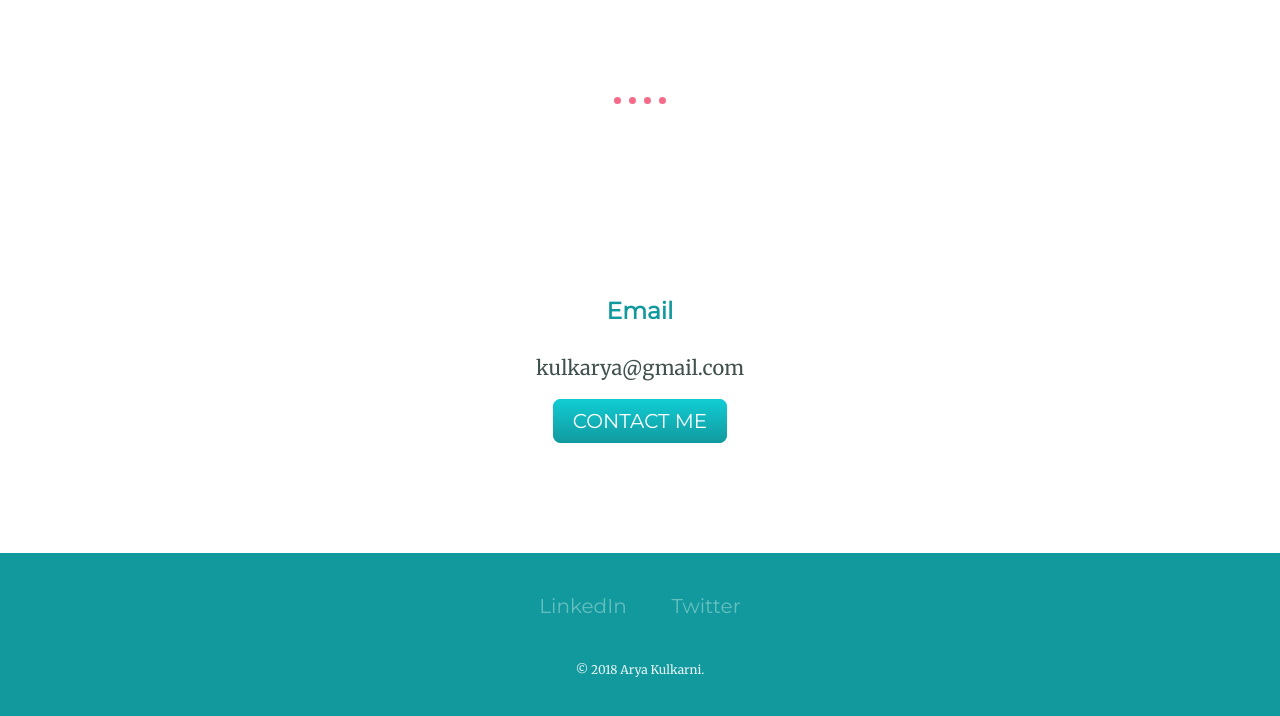
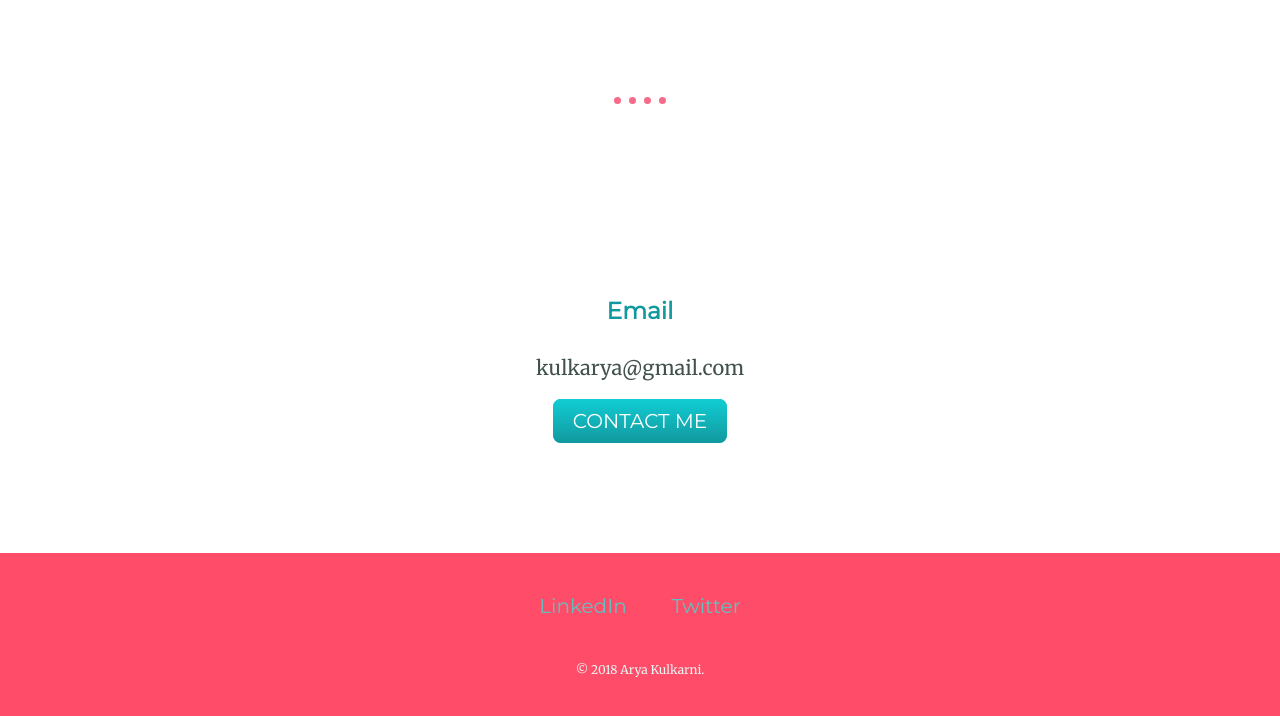
Before and after one commit to iamaryaak/cv, a plain HTML site: page index.html in a window 1280 px wide. Shown: the part 2648-3364 px from the top of the page. Drawn offline with Linux system fonts and the light colour scheme.

Commit message:
Update styles.css

```diff
--- a/css/styles.css
+++ b/css/styles.css
@@ -126,7 +126,7 @@ p {
 
 .bottom-container {
   margin: 20px 0 0 0;
-  background-color: #11999E;
+  background-color: #ff4c68;
   padding: 40px;
 }
 
```
